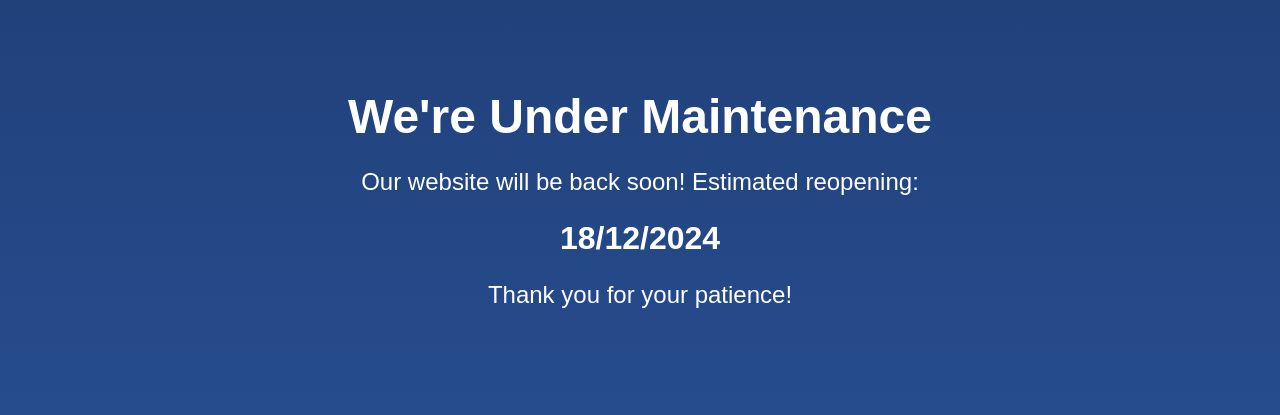
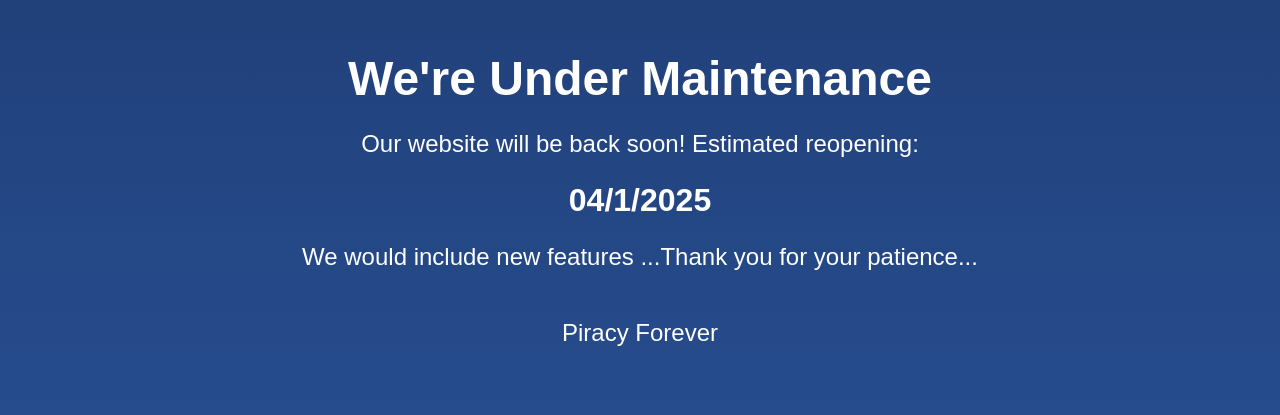
Before and after one commit to radhakrishnan05/cinewaves, a plain HTML site: page index.html in a window 1280 px wide. Shown: the part 169-584 px from the top of the page. Drawn offline with Linux system fonts and the light colour scheme.

Commit message:
Update index.html

```diff
--- a/index.html
+++ b/index.html
@@ -56,8 +56,9 @@
     <div class="container">
         <h1>We're Under Maintenance</h1>
         <p>Our website will be back soon! Estimated reopening:</p>
-        <div class="date">18/12/2024</div>
-        <p>Thank you for your patience!</p>
+        <div class="date">04/1/2025</div>
+        <p>We would include new features ...Thank you for your patience...</p>
+        <p>Piracy Forever</p>
     </div>
 </body>
 </html>
```
